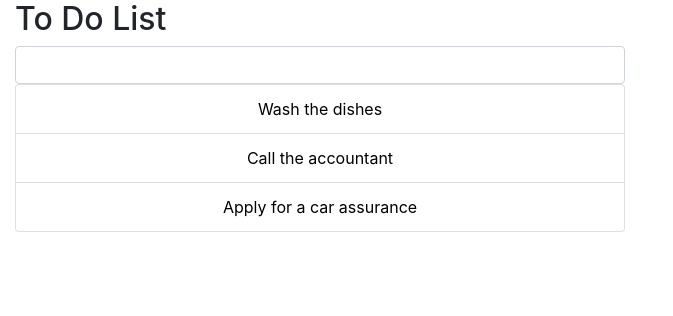
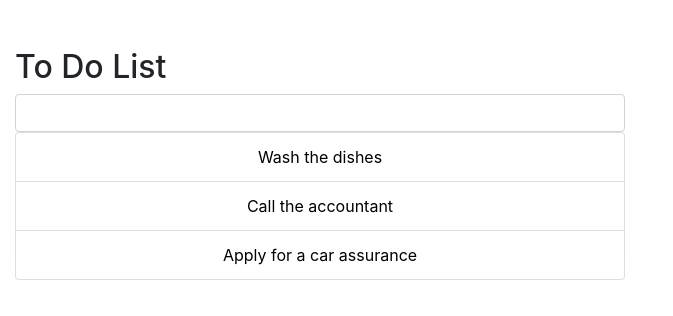
Before and after one commit to FahmiDeveloper/Animation, an Angular app: page / in a window 1280 px wide. Shown: the top 316 px of the page, without its empty margins (0-673 px from the left). Built offline with nearby package versions, Linux system fonts and the light colour scheme.

Commit message:
Querying Child Elements with query() and animating Child Elements with animateChild()

```diff
--- a/src/app/todos/todos.component.html
+++ b/src/app/todos/todos.component.html
@@ -1,5 +1,32 @@
 
-<div class="col-6">
+<!-- <div class="col-6">
+    <h2>To Do List</h2>
+    <input #itemInput
+    class="form-control"
+    (keyup.enter)="addItem(itemInput)">
+
+    <div *ngIf="items" class="list-group">
+        <button
+        type="button"
+        @todoAnimation
+        (@todoAnimation.start)="animationStarted($event)"
+        (@todoAnimation.done)="animationDone($event)"
+        *ngFor="let item of items"
+        (click)="remove(item)"
+        class="list-group-item">
+          {{item}}
+        </button>
+    </div>
+</div> -->
+
+<!--(@todoAnimation.start) and (@todoAnimation.done) for Animation callback-->
+
+
+
+
+<!--Querying Child Elements with query() -->
+<br><br>
+  <div class="col-6" @todosAnimation>
     <h2>To Do List</h2>
     <input #itemInput
     class="form-control"
@@ -18,5 +45,3 @@
         </button>
     </div>
 </div>
-
-<!--(@todoAnimation.start) and (@todoAnimation.done) for Animation callback-->
--- a/src/app/todos/todos.component.ts
+++ b/src/app/todos/todos.component.ts
@@ -1,4 +1,4 @@
-import { animate, state, style, transition, trigger, useAnimation } from '@angular/animations';
+import { animate, animateChild, query, state, style, transition, trigger, useAnimation } from '@angular/animations';
 import { Component, OnInit } from '@angular/core';
 import { bounceOutLeftAnimation, fadeInAnimation, slide } from '../animations';
 
@@ -7,6 +7,17 @@ import { bounceOutLeftAnimation, fadeInAnimation, slide } from '../animations';
   templateUrl: './todos.component.html',
   styleUrls: ['./todos.component.scss'],
   animations: [
+
+    //Querying Child Elements with query() and animating Child Elements with animateChild()
+    trigger('todosAnimation', [
+      transition(':enter', [
+      query('h2', [
+        style({transform:'translateY(-20px)'}),
+        animate(1000)
+      ]),
+      query('@todoAnimation', animateChild())
+     ])
+   ]),
 
     //Parameterizing Reusable Animations
     trigger('todoAnimation', [
```
